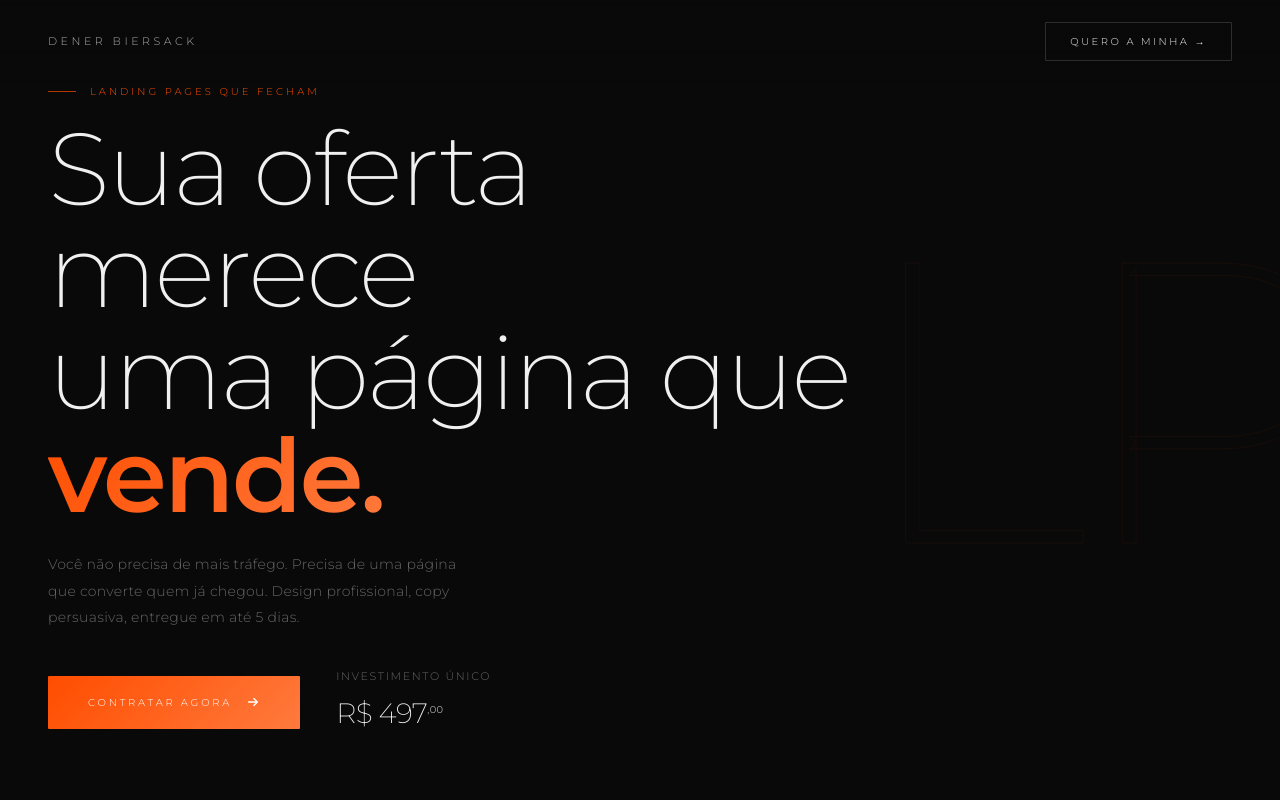
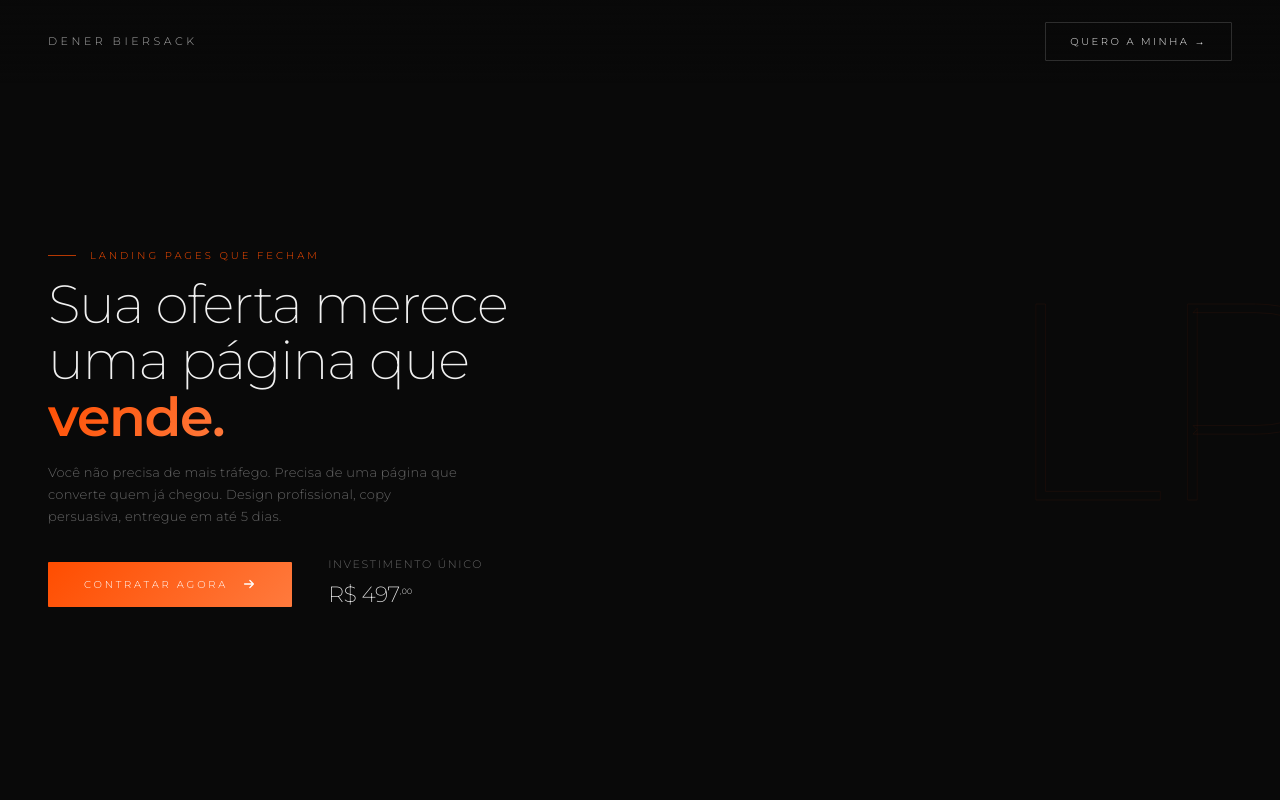
Before and after one commit to dennerbiersack1010/denerbiersack, a plain HTML site: page index.html in a window 1280 px wide. Shown: the top 800 px of the page. Drawn offline with Linux system fonts and the light colour scheme.

Commit message:
Update padding and font sizes in index.html
Adjusted various styles for layout and typography.

```diff
--- a/index.html
+++ b/index.html
@@ -70,7 +70,7 @@
     display: flex;
     flex-direction: column;
     justify-content: center;
-    padding: 80px 48px 60px;
+    padding: 100px 48px 40px;
     position: relative;
     overflow: hidden;
   }
@@ -80,7 +80,7 @@
     top: 50%;
     right: -60px;
     transform: translateY(-50%);
-    font-size: clamp(200px, 32vw, 400px);
+    font-size: clamp(140px, 22vw, 280px);
     font-weight: 200;
     line-height: 1;
     color: transparent;
@@ -97,7 +97,7 @@
     letter-spacing: 0.3em;
     text-transform: uppercase;
     color: var(--accent);
-    margin-bottom: 18px;
+    margin-bottom: 12px;
     display: flex;
     align-items: center;
     gap: 14px;
@@ -113,12 +113,12 @@
   }
 
   .hero-headline {
-    font-size: clamp(44px, 8vw, 108px);
+    font-size: clamp(32px, 4.2vw, 58px);
     font-weight: 200;
-    line-height: 1;
+    line-height: 1.05;
     letter-spacing: -0.025em;
     max-width: 860px;
-    margin-bottom: 24px;
+    margin-bottom: 16px;
   }
   .hero-headline strong {
     font-weight: 600;
@@ -129,12 +129,12 @@
   }
 
   .hero-sub {
-    font-size: 14px;
+    font-size: 13px;
     font-weight: 300;
     color: var(--muted);
     max-width: 420px;
-    line-height: 1.9;
-    margin-bottom: 36px;
+    line-height: 1.7;
+    margin-bottom: 28px;
     letter-spacing: 0.02em;
   }
 
@@ -157,7 +157,7 @@
     letter-spacing: 0.28em;
     text-transform: uppercase;
     text-decoration: none;
-    padding: 18px 40px;
+    padding: 14px 36px;
     border-radius: 1px;
     border: none;
     cursor: pointer;
@@ -176,11 +176,11 @@
   }
   .hero-price-label span {
     display: block;
-    font-size: 28px;
+    font-size: 22px;
     font-weight: 200;
     color: var(--text);
     letter-spacing: -0.02em;
-    margin-top: 4px;
+    margin-top: 2px;
   }
 
   /* DIVIDER */
@@ -367,8 +367,8 @@
   /* MOBILE */
   @media (max-width: 640px) {
     nav { padding: 18px 24px; }
-    .hero { padding: 0 24px 72px; }
-    .hero-bg-text { font-size: 150px; right: -20px; }
+    .hero { padding: 80px 24px 36px; }
+    .hero-bg-text { font-size: 100px; right: -10px; }
     .divider { margin: 0 24px; }
     .proof-strip { padding: 44px 24px; grid-template-columns: 1fr 1fr; gap: 32px; }
     .proof-item { padding: 0; }
```
